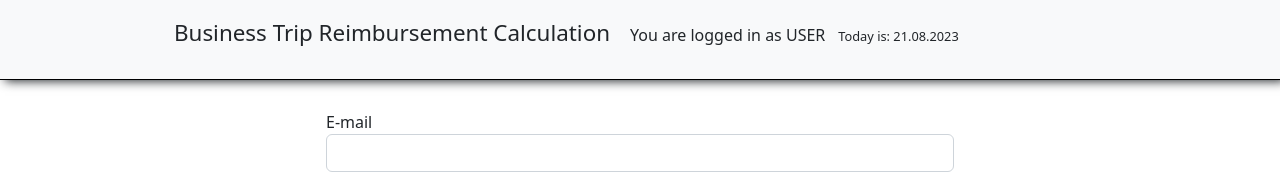
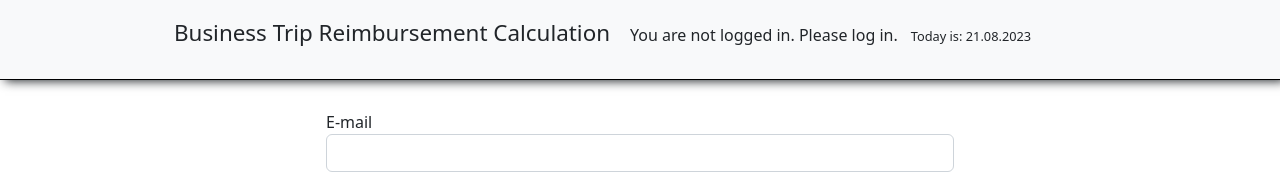
Before and after one commit to terabajt/BusinessTripReimbursementCalculationApp, an Angular app: page /auth in a window 1280 px wide. Shown: the top 174 px of the page. Built offline with nearby package versions, Linux system fonts and the light colour scheme; no server answers.

Commit message:
[Bug] Display correct info about user login state into header panel  before logging in

```diff
--- a/src/app/auth/auth.service.ts
+++ b/src/app/auth/auth.service.ts
@@ -20,7 +20,7 @@ export interface AuthResponseData {
 })
 export class AuthService {
 	user = new BehaviorSubject<User>(null);
-	amIAdmin = new BehaviorSubject<boolean>(null);
+	amIAdmin = new BehaviorSubject<boolean>(undefined);
 	private tokenExpirationTimer: any;
 	token: string = null;
 	constructor(private http: HttpClient, private router: Router) {}
--- a/src/app/header/header.component.html
+++ b/src/app/header/header.component.html
@@ -5,7 +5,8 @@
         <h2>Business Trip Reimbursement Calculation</h2>
         <p class="user-name" *ngIf="userName">Login as: <span>{{userName}}</span></p>
         <p *ngIf="amIAdmin">You are logged in as ADMIN</p>
-        <p *ngIf="!amIAdmin">You are logged in as USER</p>
+        <p *ngIf="amIAdmin === undefined ">You are not logged in. Please log in.</p>
+        <p *ngIf="!amIAdmin && amIAdmin !== undefined ">You are logged in as USER</p>
         <p class="date">Today is: {{ date }}</p>
       </div>
     </div>
--- a/src/app/header/header.component.ts
+++ b/src/app/header/header.component.ts
@@ -11,7 +11,8 @@ export class HeaderComponent implements OnInit {
 	constructor(private authService: AuthService) {}
 	date: string = new Date().toLocaleDateString("pl-PL");
 	userName: any;
-	amIAdmin = false;
+	amIAdmin = undefined;
+	amIUndefined = true;
 
 	ngOnInit(): void {
 		this.authService.user.subscribe(item => {
```
